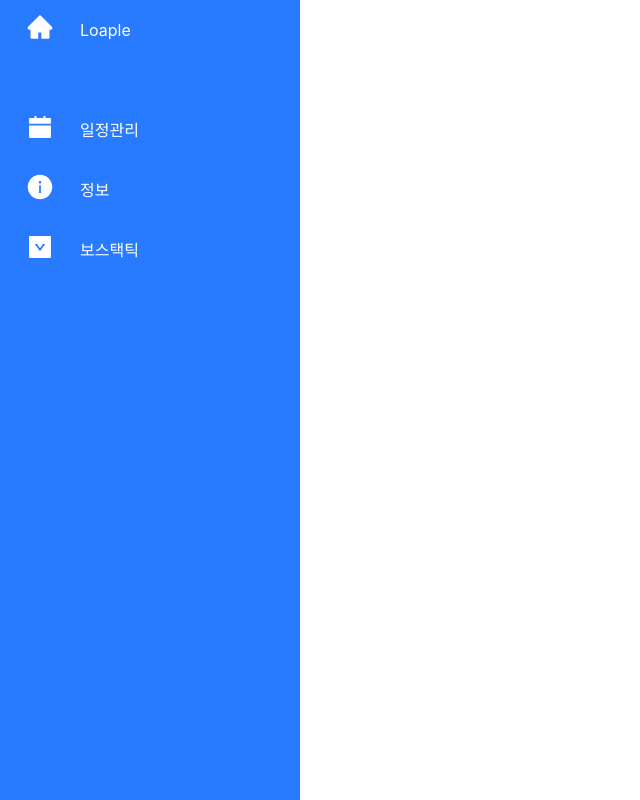
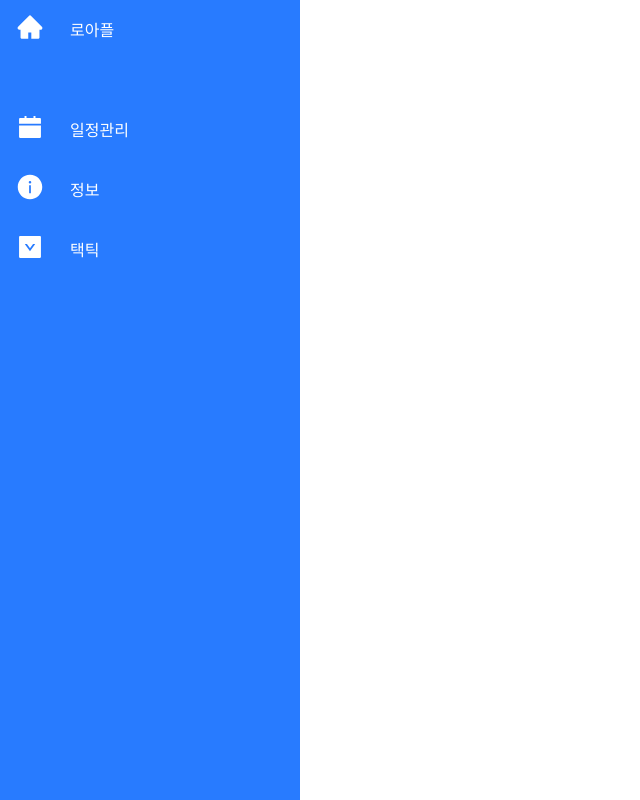
Before and after one commit to AppleTrick/loaple, a React (Create React App) app: page /information in a window 1280 px wide. Shown: the whole page, without its empty margins (0-640 px from the left). Built offline with nearby package versions, Linux system fonts and the light colour scheme.

Commit message:
navigationbar style 과 component 분리

```diff
--- /dev/null
+++ b/src/components/navigation/NavLi.style.ts
@@ -0,0 +1,83 @@
+import { Link } from "react-router-dom"
+import styled from "styled-components"
+
+export const NavLi = styled.li`
+    position: relative;
+    width: 100%;
+    border-top-left-radius : 30px;
+    border-bottom-left-radius: 30px;
+
+    &:nth-child(1){
+        margin-bottom: 40px;
+        pointer-events: none;
+    }
+
+    &:hover a {
+        color: var(--blue);
+    }
+
+    &:hover{
+        background: var(--white);
+
+    }
+
+    &:hover a::before{
+        content: '';
+        position: absolute;
+        right: 0;
+        top : -50px;
+        width: 50px;
+        height: 50px;
+        background: transparent;
+        border-radius: 50%;
+        box-shadow: 35px 35px 0 10px var(--white);
+        pointer-events: none;
+    }
+    &:hover a::after{
+        content: '';
+        position: absolute;
+        right: 0;
+        bottom : -50px;
+        width: 50px;
+        height: 50px;
+        background: transparent;
+        border-radius: 50%;
+        box-shadow: 35px -35px 0 10px var(--white);
+        pointer-events: none;
+    }
+`
+
+// Link 는 a 태그 속성임
+export const NavStyleLink = styled(Link)`
+    position: relative;
+    display: block;
+    width: 100%;
+    display: flex;
+    text-decoration: none;
+    color: var(--white);
+
+
+`
+
+export const NavIcon = styled.span`
+    position: relative;
+    display: block;
+    min-width: 60px;
+    height: 60px;
+    line-height: 70px;
+    text-align: center;
+
+    .icon-icon {
+        font-size: 1.75em;
+    }
+`
+
+export const NavTitle = styled.span`
+    position: relative;
+    display: block;
+    padding: 0 10px;
+    height: 60px;
+    line-height: 60px;
+    text-align: start;
+    white-space: normal;
+`
--- /dev/null
+++ b/src/components/navigation/NavLi.tsx
@@ -0,0 +1,23 @@
+import React, { createElement, MouseEvent } from "react"
+import * as Style from './NavLi.style';
+import {IconType} from "react-icons";
+
+const NavLi = ({ changelink, navTitle, icon } : { changelink : string, navTitle : string , icon : IconType }) => {
+    const handleMouseIn = (e: MouseEvent<HTMLElement>) => {
+        e.currentTarget.classList.add("hoverd")
+    }
+
+    const handleMouseOut = (e: MouseEvent<HTMLElement>) => {
+        e.currentTarget.classList.remove("hoverd")
+    }
+    return (
+        <Style.NavLi  onMouseEnter={handleMouseIn} onMouseLeave={handleMouseOut}>
+            <Style.NavStyleLink to={`${changelink}`}>
+                <Style.NavIcon>{ createElement(icon, {className :"icon-icon"})}</Style.NavIcon>
+                <Style.NavTitle>{navTitle}</Style.NavTitle>
+            </Style.NavStyleLink>
+        </Style.NavLi>
+    )
+}
+
+export default NavLi
--- /dev/null
+++ b/src/components/navigation/Navigation.style.ts
@@ -0,0 +1,25 @@
+import styled from "styled-components"
+
+export const NavContaioner = styled.div`
+    position : relative;
+    width : 100%;
+    height : 100%;
+
+    .active {
+        width : 60px;
+    }
+`
+export const Nav = styled.div`
+    position : fixed;
+    width : 300px;
+    height : 100%;
+    background : var(--blue);
+    transition: 0.5s;
+    overflow: hidden;
+`
+export const NavUl = styled.ul`
+    position: absolute;
+    top: 0;
+    left: 0;
+    width: 100%;
+`
--- a/src/components/navigation/Navigation.tsx
+++ b/src/components/navigation/Navigation.tsx
@@ -1,169 +1,31 @@
-import { Link } from "react-router-dom"
 import {AiFillHome , AiFillCalendar , AiFillInfoCircle, AiFillDownSquare} from "react-icons/ai"
-import styled from "styled-components";
-import React, { MouseEvent, useRef, useState } from "react";
+import { useRef, useState } from "react";
+import NavLi from "./NavLi";
+import * as Style from "./Navigation.style";
 
-const NavContaioner = styled.div`
-    position : relative;
-    width : 100%;
-    height : 100%;
-`
-
-const Nav = styled.div`
-    position : fixed;
-    width : 300px;
-    height : 100%;
-    background : var(--blue);
-    border-left: 10px solid var(--blue);
-    transition: 0.5s;
-    overflow: hidden;
-
-    .active {
-        width: 60px;
-    }
-`
-const NavUl = styled.ul`
-    position: absolute;
-    top: 0;
-    left: 0;
-    width: 100%;
-
-    .active {
-
-    }
-`
-
-const NavLi = styled.li`
-    position: relative;
-    width: 100%;
-    border-top-left-radius : 30px;
-    border-bottom-left-radius: 30px;
-
-    &:nth-child(1){
-        margin-bottom: 40px;
-        pointer-events: none;
-    }
-
-    &:hover a {
-        color: var(--blue);
-    }
-
-    &:hover{
-        background: var(--white);
-
-    }
-
-    &:hover a::before{
-        content: '';
-        position: absolute;
-        right: 0;
-        top : -50px;
-        width: 50px;
-        height: 50px;
-        background: transparent;
-        border-radius: 50%;
-        box-shadow: 35px 35px 0 10px var(--white);
-        pointer-events: none;
-    }
-    &:hover a::after{
-        content: '';
-        position: absolute;
-        right: 0;
-        bottom : -50px;
-        width: 50px;
-        height: 50px;
-        background: transparent;
-        border-radius: 50%;
-        box-shadow: 35px -35px 0 10px var(--white);
-        pointer-events: none;
-    }
-`
-
-// Link 는 a 태그 속성임
-const NavStyleLink = styled(Link)`
-    position: relative;
-    display: block;
-    width: 100%;
-    display: flex;
-    text-decoration: none;
-    color: var(--white);
-
-
-`
-
-const NavIcon = styled.span`
-    position: relative;
-    display: block;
-    min-width: 60px;
-    height: 60px;
-    line-height: 70px;
-    text-align: center;
-
-    .icon-icon {
-        font-size: 1.75em;
-    }
-`
-
-const NavTitle = styled.span`
-    position: relative;
-    display: block;
-    padding: 0 10px;
-    height: 60px;
-    line-height: 60px;
-    text-align: start;
-    white-space: normal;
-`
+const ACTIVE = "ACTIVE";
 
 const Navigation = () => {
-   const [isActive , setIsActive] = useState<boolean>(false);
+   const [isActive , setIsActive] = useState<boolean>(true);
 
     const NavRef = useRef<HTMLDivElement>(null);
-
-    const handleMouseIn = (e: MouseEvent<HTMLElement>) => {
-        e.currentTarget.classList.add("hoverd")
-
-    }
-
-    const handleMouseOut = (e: MouseEvent<HTMLElement>) => {
-        e.currentTarget.classList.remove("hoverd")
-    }
-
 
     // toggle 버튼으로 isActive를 활성화 시켜줘야됨;
     return (
         <>
-        <NavContaioner>
-                <Nav ref={NavRef} className={`${isActive ? 'active' : ''}`}>
-                <NavUl>
-                    <NavLi>
-                        <NavStyleLink to="/main">
-                            <NavIcon><AiFillHome className="icon-icon"/></NavIcon>
-                            <NavTitle>Loaple</NavTitle>
-                        </NavStyleLink>
-                    </NavLi>
-                    <NavLi onMouseEnter={handleMouseIn} onMouseLeave={handleMouseOut}>
-                        <NavStyleLink to="/main">
-                            <NavIcon><AiFillCalendar className="icon-icon"/></NavIcon>
-                            <NavTitle>일정관리</NavTitle>
-                        </NavStyleLink>
-                    </NavLi>
-                    <NavLi onMouseEnter={handleMouseIn} onMouseLeave={handleMouseOut}>
-                        <NavStyleLink to="/information">
-                            <NavIcon><AiFillInfoCircle className="icon-icon"/></NavIcon>
-                            <NavTitle>정보</NavTitle>
-                        </NavStyleLink>
-                    </NavLi>
-                    <NavLi  onMouseEnter={handleMouseIn} onMouseLeave={handleMouseOut}>
-                        <NavStyleLink to="/tactics">
-                            <NavIcon><AiFillDownSquare className="icon-icon"/></NavIcon>
-                            <NavTitle>보스택틱</NavTitle>
-                        </NavStyleLink>
-                    </NavLi>
-                </NavUl>
-            </Nav>
-        </NavContaioner>
+        <Style.NavContaioner>
+            <Style.Nav ref={NavRef}>
+                <Style.NavUl>
+                    <NavLi icon={AiFillHome} changelink={`/main` } navTitle={ `로아플`} />
+                    <NavLi icon={AiFillCalendar} changelink={`/main` } navTitle={ `일정관리`} />
+                    <NavLi icon={AiFillInfoCircle} changelink={`/information` } navTitle={ `정보`} />
+                    <NavLi icon={AiFillDownSquare} changelink={`/tactics` } navTitle={ `택틱`} />
+                </Style.NavUl>
+            </Style.Nav>
+        </Style.NavContaioner>
         </>
     )
 }
 
+
 export default Navigation
--- /dev/null
+++ b/src/func/toggle.ts
@@ -0,0 +1,3 @@
+export const navToggle = (value : boolean)  : boolean => {
+    return !value
+}
```
